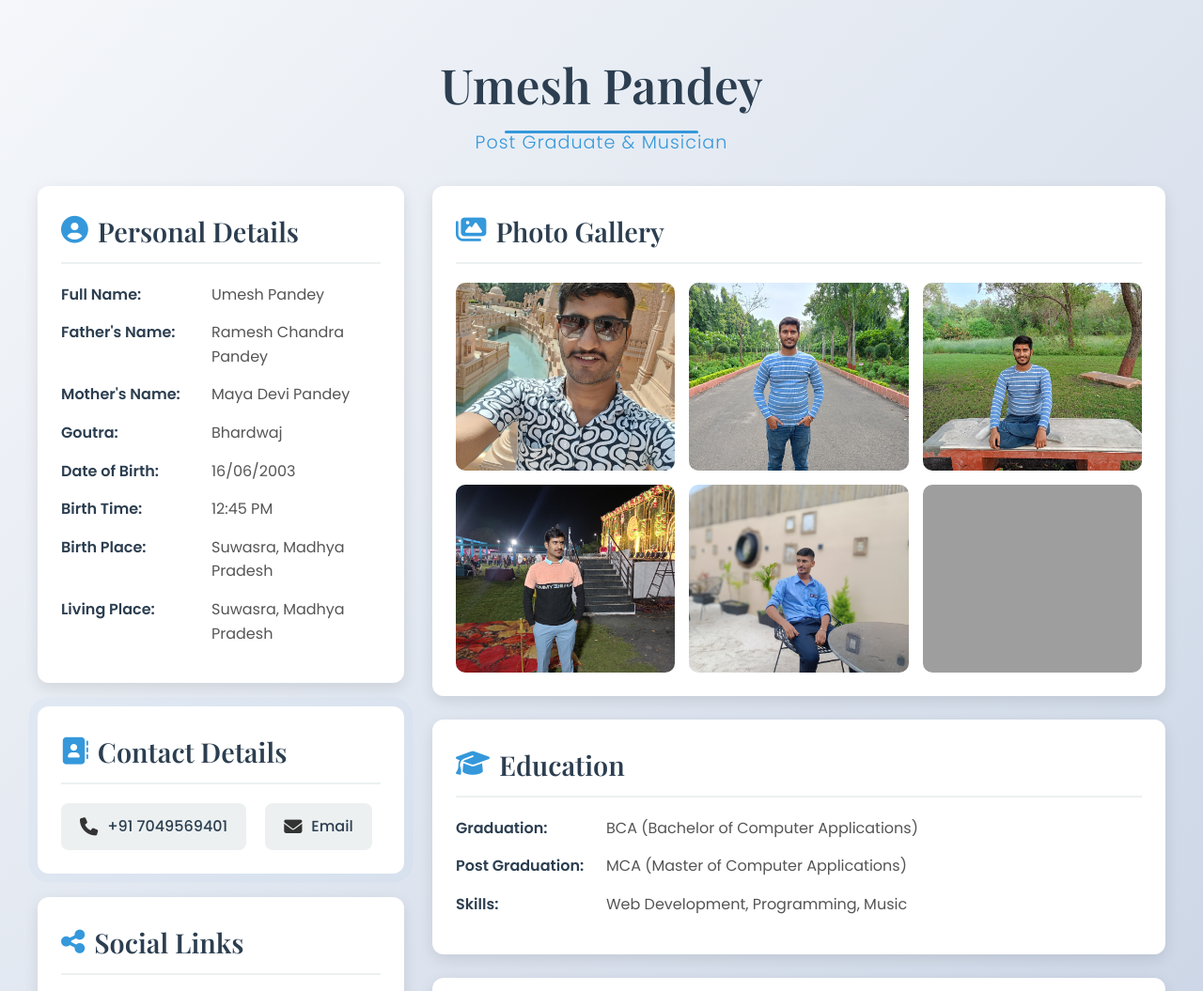
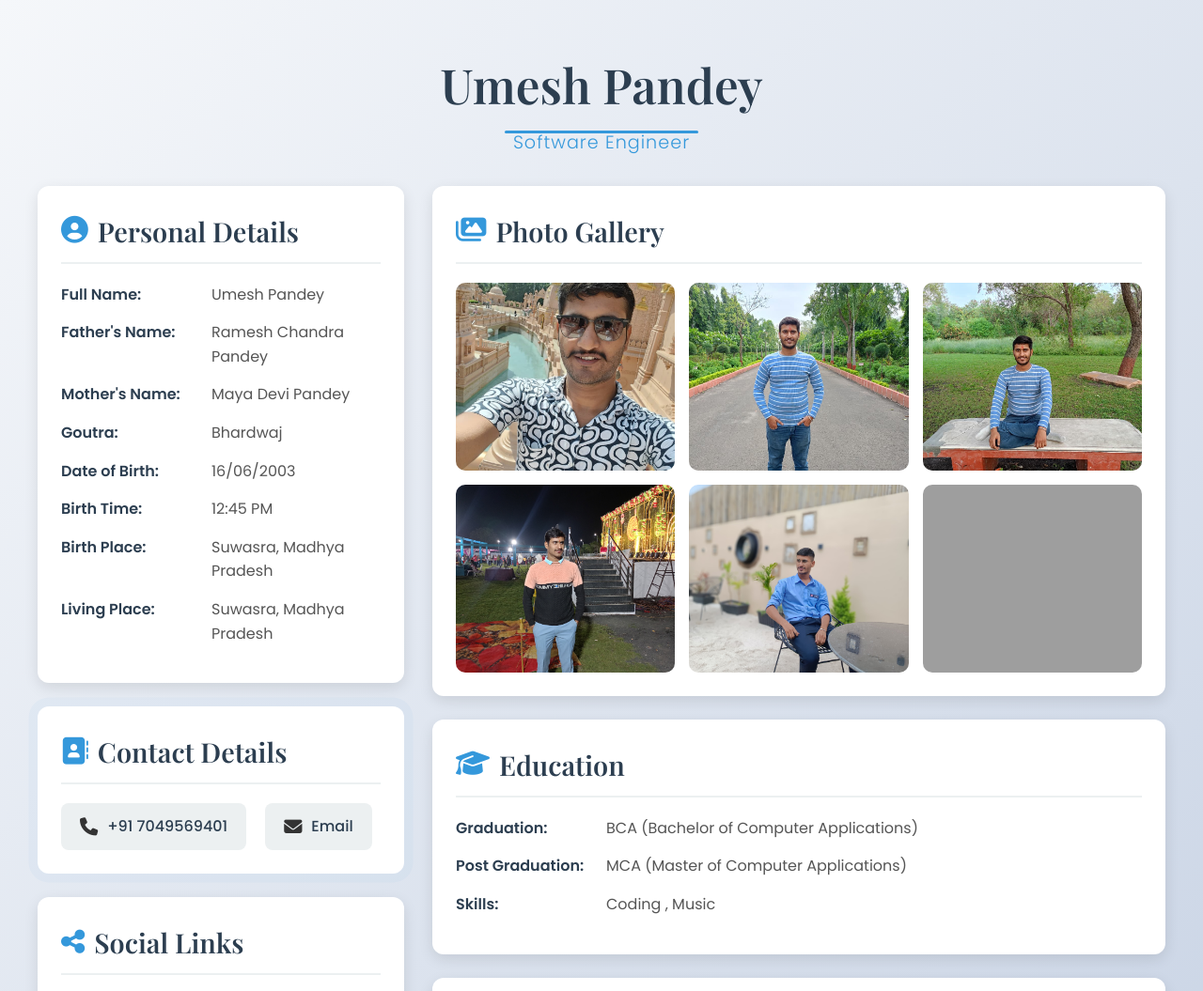
Before and after one commit to umesh6296/biodata-website, a plain HTML site: page index.html in a window 1280 px wide. Shown: the top 1055 px of the page at 94% size. Drawn offline with nearby package versions, Linux system fonts and the light colour scheme; grey boxes are pictures that could not be loaded.

Commit message:
Updated biodata texts

```diff
--- a/index.html
+++ b/index.html
@@ -328,7 +328,7 @@
     <div class="container">
         <header>
             <h1>Umesh Pandey</h1>
-            <p class="tagline">Post Graduate & Musician</p>
+            <p class="tagline">Software Engineer</p>
         </header>
 
         <div class="main-content">
@@ -413,7 +413,7 @@
                     <h2 class="card-title"><i class="fas fa-graduation-cap"></i> Education</h2>
                     <p><strong>Graduation:</strong> <span>BCA (Bachelor of Computer Applications)</span></p>
                     <p><strong>Post Graduation:</strong> <span>MCA (Master of Computer Applications)</span></p>
-                    <p><strong>Skills:</strong> <span>Web Development, Programming, Music</span></p>
+                    <p><strong>Skills:</strong> <span>Coding , Music</span></p>
                 </div>
 
                 <!-- About Me Card -->
```
